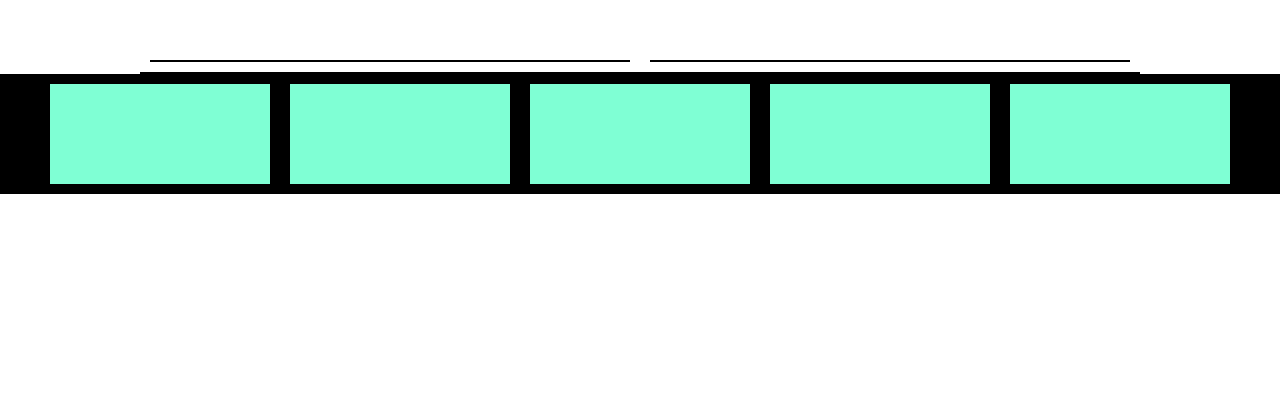
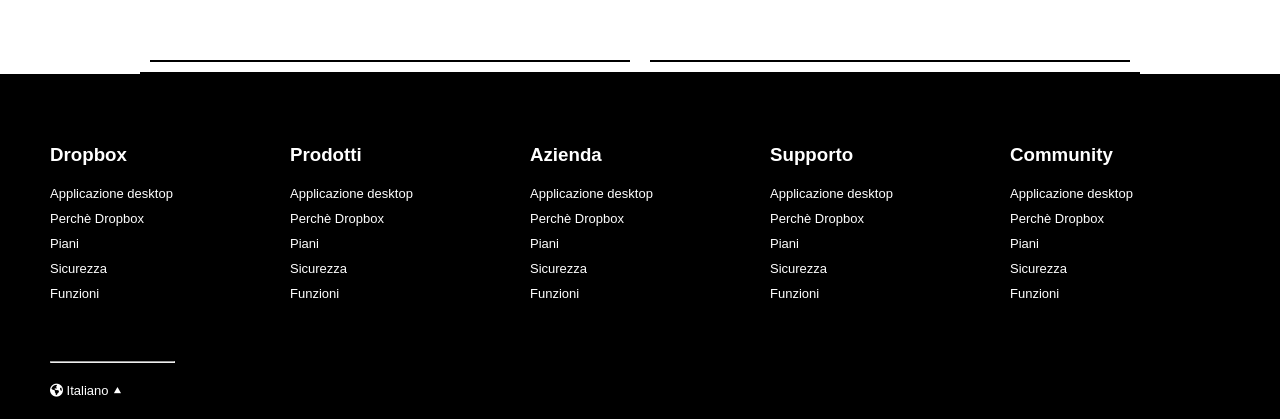
Before and after one commit to LorenzoPranio/htmlcss-dropbox, a plain HTML site: page index.html in a window 1280 px wide. Shown: the part 5545-5964 px from the top of the page. Before the commit the page ends 5739 px from the top, so only its background shows below. Drawn offline with Linux system fonts and the light colour scheme.

Commit message:
[UPD]Added footer section in index.html

```diff
--- a/css/style.css
+++ b/css/style.css
@@ -138,8 +138,6 @@ header a{
 .col-20{
     width: calc(100% / 5 - 20px);
     margin: 10px;
-    height: 100px;
-    background-color: aquamarine;
 }
 
 .main-title{
@@ -272,6 +270,21 @@ footer{
     background-color: black;
 }
 
+footer h3{
+    margin: 60px 0px 20px 0px;
+}
+
+footer p{
+    margin: 10px 0px;
+    font-size: small;
+}
+
+footer hr{
+    margin-top: 60px;
+    margin-bottom: 20px;
+    width: 125px;
+}
+
 /*ID*/
 
 #blu-back{
--- a/index.html
+++ b/index.html
@@ -387,22 +387,54 @@
         <div class="col-20">
             <div class="content">
                 <!-- alla fine hr e Lingua italiano-->
+                <h3>Dropbox</h3>
+                <p>Applicazione desktop</p>
+                <p>Perchè Dropbox</p>
+                <p>Piani</p>
+                <p>Sicurezza</p>
+                <p>Funzioni</p>
+                <hr>
+                <p><i class="fa-solid fa-earth-americas"></i> Italiano &#11205;</p>
             </div>
         </div>
         <div class="col-20">
             <div class="content">
+                <h3>Prodotti</h3>
+                <p>Applicazione desktop</p>
+                <p>Perchè Dropbox</p>
+                <p>Piani</p>
+                <p>Sicurezza</p>
+                <p>Funzioni</p>
             </div>
         </div>
         <div class="col-20">
             <div class="content">
+                <h3>Azienda</h3>
+                <p>Applicazione desktop</p>
+                <p>Perchè Dropbox</p>
+                <p>Piani</p>
+                <p>Sicurezza</p>
+                <p>Funzioni</p>
             </div>
         </div>
         <div class="col-20">
             <div class="content">
+                <h3>Supporto</h3>
+                <p>Applicazione desktop</p>
+                <p>Perchè Dropbox</p>
+                <p>Piani</p>
+                <p>Sicurezza</p>
+                <p>Funzioni</p>
             </div>
         </div>
         <div class="col-20">
             <div class="content">
+                <h3>Community</h3>
+                <p>Applicazione desktop</p>
+                <p>Perchè Dropbox</p>
+                <p>Piani</p>
+                <p>Sicurezza</p>
+                <p>Funzioni</p>
             </div>
         </div>
     </div>
```
